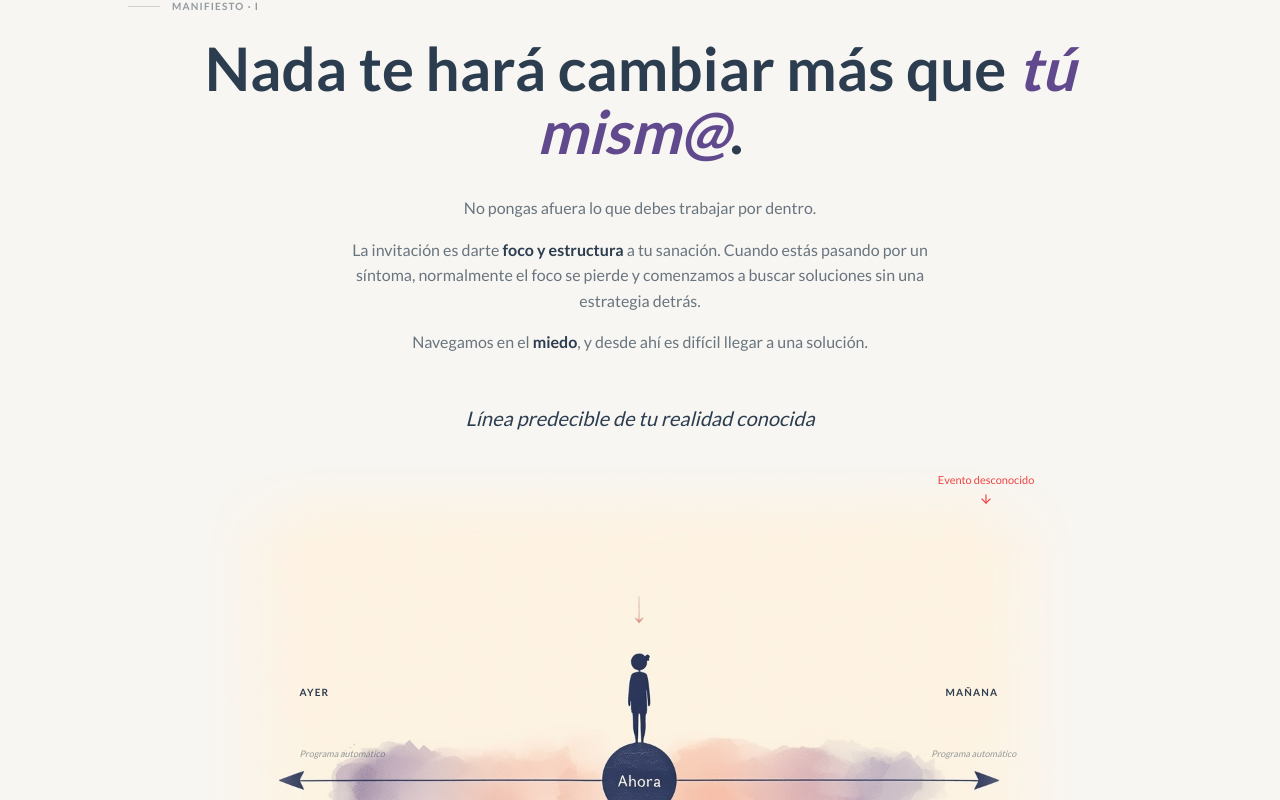
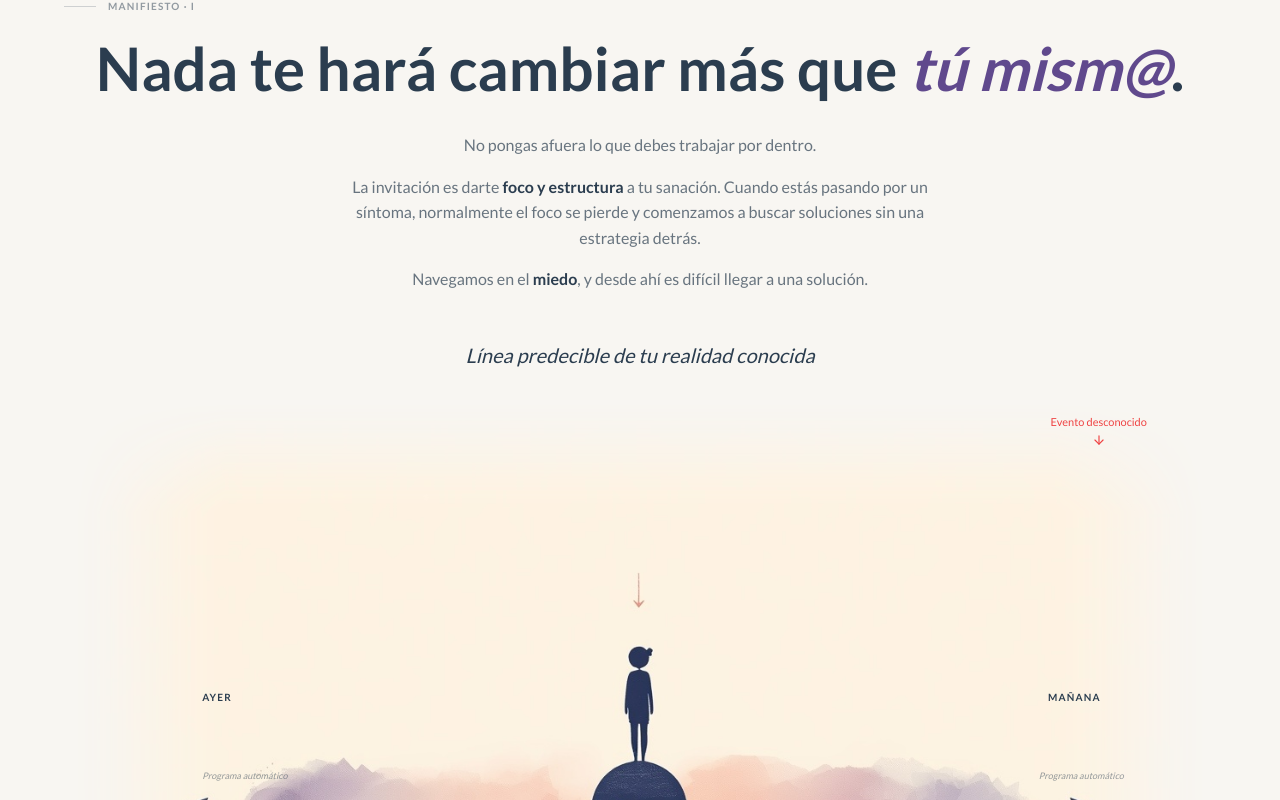
Before and after one commit to VicenteCastroIb/peloapelo-web-frontend, a Next.js app: page / in a window 1280 px wide. Shown: the part 1220-2020 px from the top of the page. Built offline with nearby package versions, Linux system fonts and the light colour scheme; no server answers.

Commit message:
style: agrandar aun mas la imagen del Manifiesto

```diff
--- a/components/sections/Manifiesto.tsx
+++ b/components/sections/Manifiesto.tsx
@@ -6,7 +6,7 @@ import FadeInOnScroll from "@/components/shared/FadeInOnScroll";
 export default function Manifiesto() {
   return (
     <section className="px-6 py-24 lg:px-12 lg:py-36">
-      <FadeInOnScroll className="mx-auto max-w-5xl text-center">
+      <FadeInOnScroll className="mx-auto max-w-6xl text-center">
         <SectionBadge label="Manifiesto · I" />
 
         <h2 className="mx-auto text-h2-lg text-navy">
@@ -30,12 +30,12 @@ export default function Manifiesto() {
           Línea predecible de tu realidad conocida
         </p>
 
-        <div className="relative mx-auto mt-6 aspect-[1344/768] w-full max-w-4xl">
+        <div className="relative mx-auto mt-6 aspect-[1344/768] w-full max-w-6xl">
           <Image
             src="/images/manifiesto-diagrama.png"
             alt="Diagrama: entre el pasado (programa automático) y el futuro (programa automático) está el momento presente, donde puede ocurrir un evento desconocido que te cambia."
             fill
-            sizes="(min-width: 1024px) 896px, 90vw"
+            sizes="(min-width: 1280px) 1152px, 95vw"
             className="object-contain"
           />
 
```
